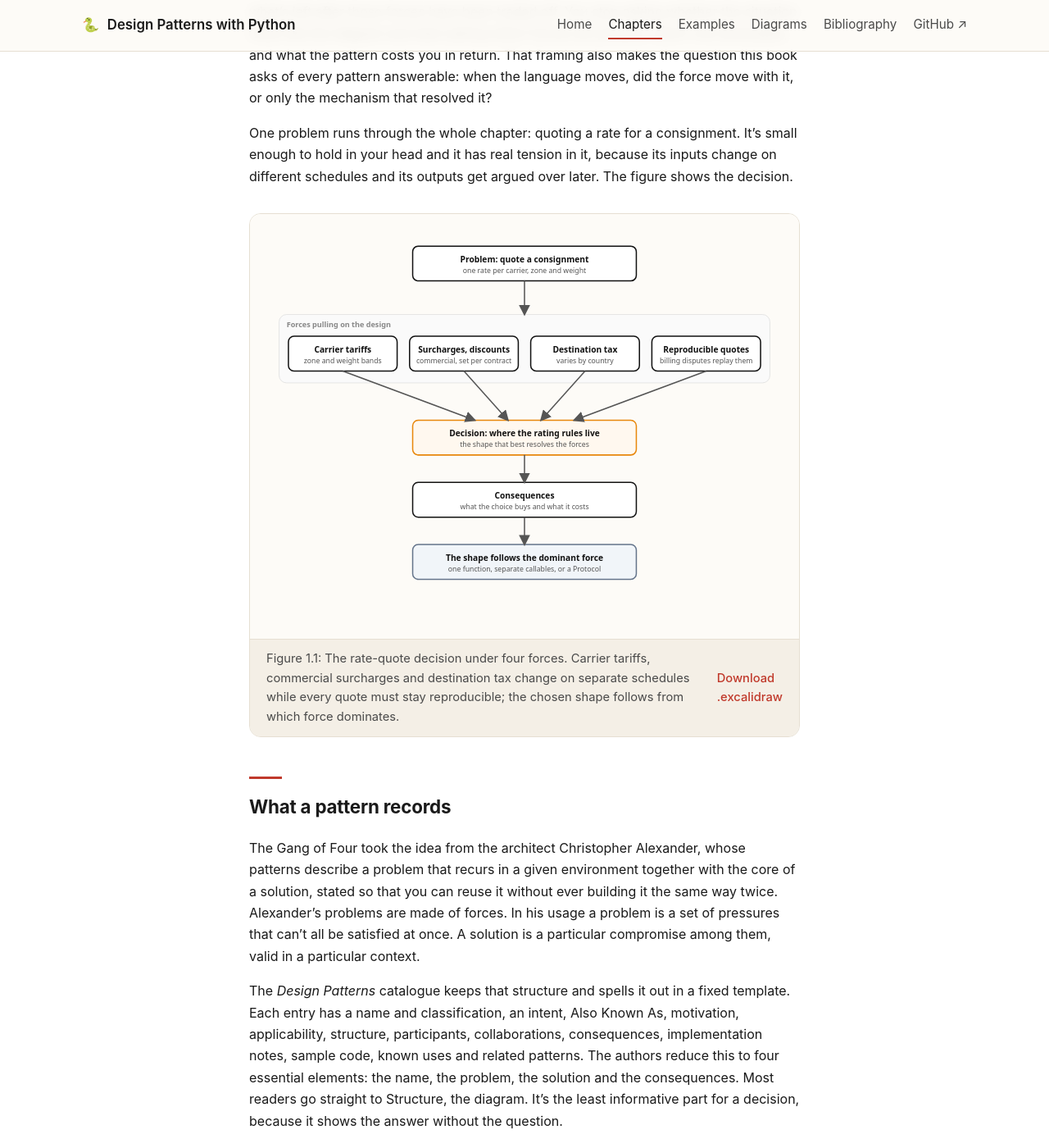
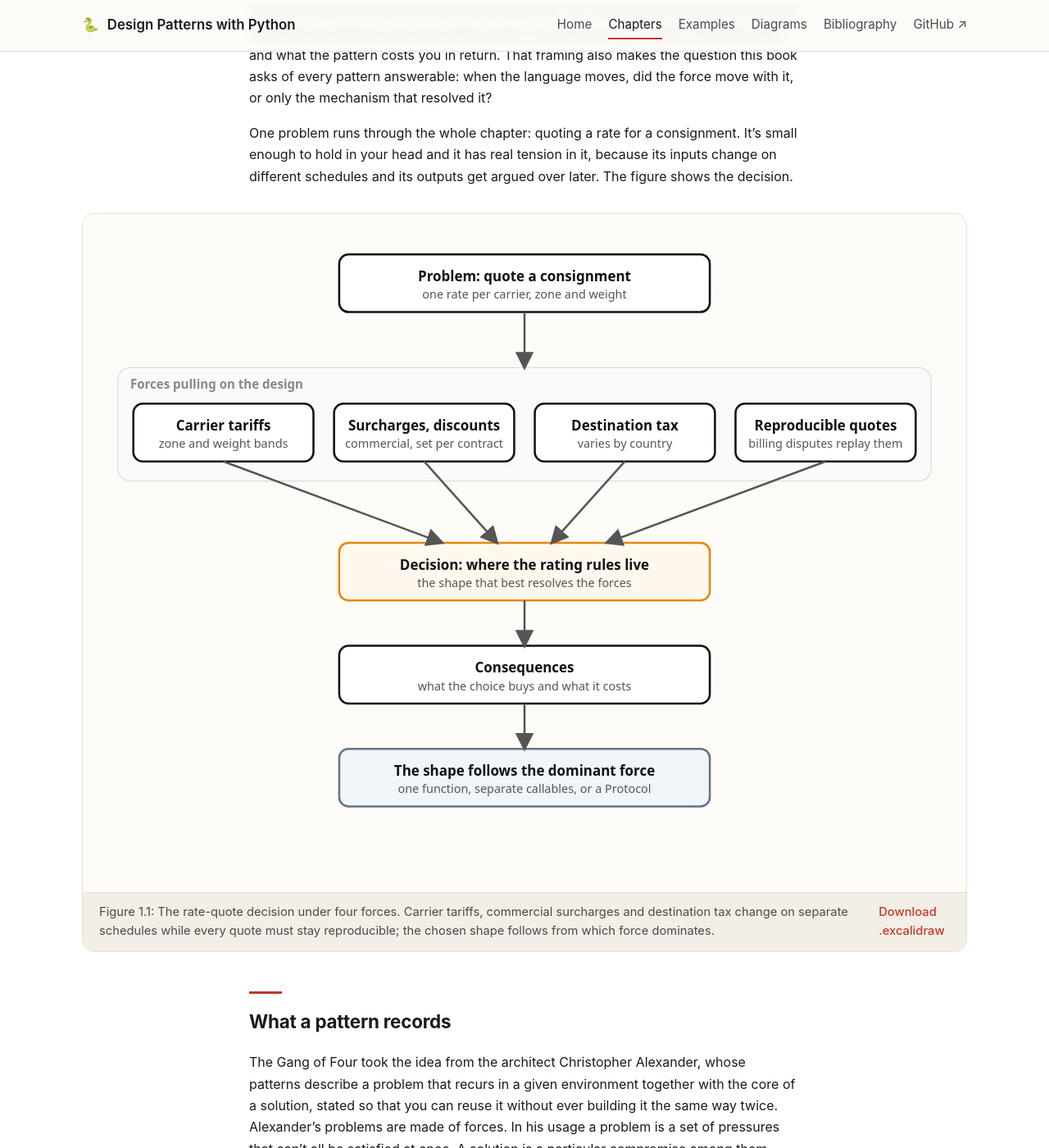
Before and after one commit to patterncatalyst/design-patterns-with-python, a Jekyll site: the page built from _docs/01-patterns-as-decisions-under-forces.md, in a window 1280 px wide and 1400 px high, scrolled down 1181 px. Shown: the whole window at 82% size. Built offline with Jekyll 4.4.1, drawn with Linux system fonts in a browser that asks for light colours.

Commit message:
fix(r25): C2f site chrome and figure breakout

```diff
--- a/_includes/excalidraw.html
+++ b/_includes/excalidraw.html
@@ -27,6 +27,9 @@ For a fullscreen-clickable gallery view, see /diagrams/.
     </div>
     <figcaption class="excalidraw-figure__caption">
         <span>{{ include.caption | default: include.name }}</span>
-        <a href="{{ src_url }}" download>Download .excalidraw</a>
+        <span class="excalidraw-figure__links">
+            <a class="excalidraw-figure__full" href="{{ svg_url }}" target="_blank" rel="noopener">Open full size</a>
+            <a href="{{ src_url }}" download>Download .excalidraw</a>
+        </span>
     </figcaption>
 </figure>
--- a/assets/css/site.css
+++ b/assets/css/site.css
@@ -578,6 +578,24 @@ pre code { background: transparent; padding: 0; color: inherit; font-size: .92em
     align-items: center;
 }
 .excalidraw-figure__caption a { font-weight: 500; }
+.excalidraw-figure__links { display: flex; gap: 1rem; flex-wrap: wrap; justify-content: flex-end; }
+.excalidraw-figure__full { display: none; }
+
+/* Wide viewports: the figure leaves the 720 px prose column and takes the
+   1080 px container width, centred on the column. Narrow viewports keep the
+   column and show a link to the full-size SVG instead. */
+@media (min-width: 900px) {
+    .excalidraw-figure {
+        position: relative;
+        width: min(var(--maxw), calc(100vw - 4rem));
+        left: 50%;
+        transform: translateX(-50%);
+    }
+}
+@media (max-width: 899px) {
+    .excalidraw-figure__full { display: inline; }
+    .excalidraw-figure__caption { flex-wrap: wrap; }
+}
 
 /* ── Diagram gallery (diagrams.html) ─────────────────────────────────── */
 
@@ -762,3 +780,11 @@ pre code { background: transparent; padding: 0; color: inherit; font-size: .92em
 .codetabs-panel .highlight{ margin: 0 !important; border-radius: 0 !important; }
 /* graceful no-JS fallback: show every block, labelled nothing-lost */
 .no-js .codetabs{ display: none; }
+
+/* ── Narrow screens: nothing scrolls the page sideways ───────────────── */
+
+.tutorial__main :not(pre) > code { overflow-wrap: anywhere; }
+@media (max-width: 640px) {
+    .site-header__inner { flex-wrap: wrap; gap: .5rem 1rem; }
+    .site-nav { flex-wrap: wrap; gap: .25rem 1rem; }
+}
--- a/examples.html
+++ b/examples.html
@@ -25,8 +25,8 @@ permalink: /examples/
         <h2 class="section-heading">Runnable examples</h2>
         <p class="section-lead">
             Each example makes a single pattern or idiom concrete and runnable with one
-            command. Every card links to the example's page on this site (a
-            rendering of the README with cross-references), and each page links
+            command. Every card links to the example's page on this site, which
+            describes the example and its tests, and each page links
             to the source on GitHub. Each example also stands alone and builds
             without the book.
         </p>
--- a/index.html
+++ b/index.html
@@ -82,7 +82,7 @@ title: Home
                 <span class="doc-card__icon" aria-hidden="true">📦</span>
                 <span>
                     <span class="doc-card__title">Runnable examples</span>
-                    <span class="doc-card__desc">Self-contained uv + pytest examples, each proving a pattern the chapters make. No containers.</span>
+                    <span class="doc-card__desc">Self-contained uv + pytest examples, each one a tested program for a chapter's pattern. No containers.</span>
                 </span>
             </a>
             <a class="doc-card" href="{{ '/diagrams/' | relative_url }}">
```
Also changed, not shown: README.md.
